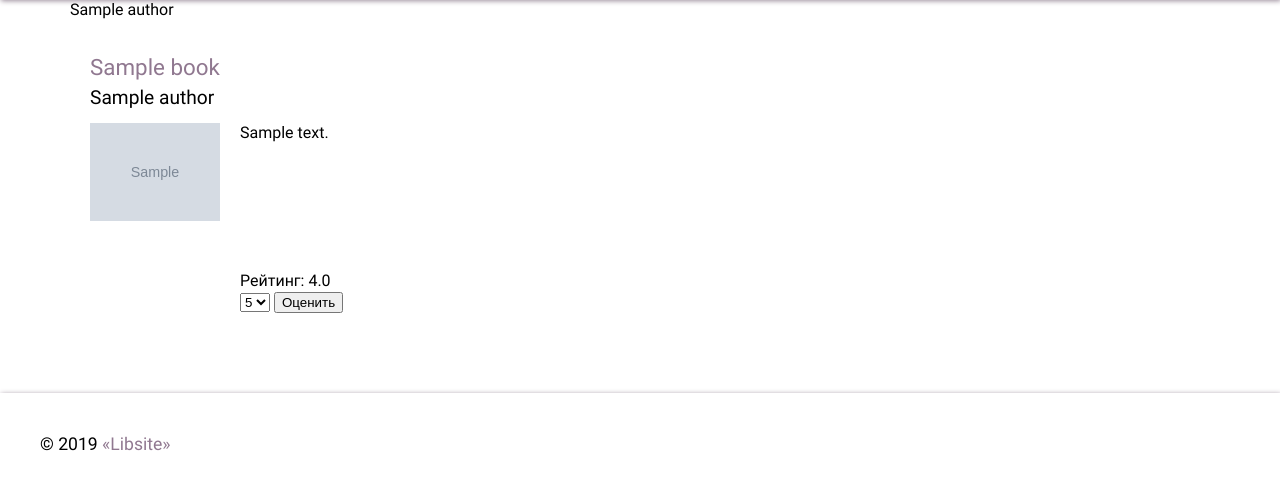
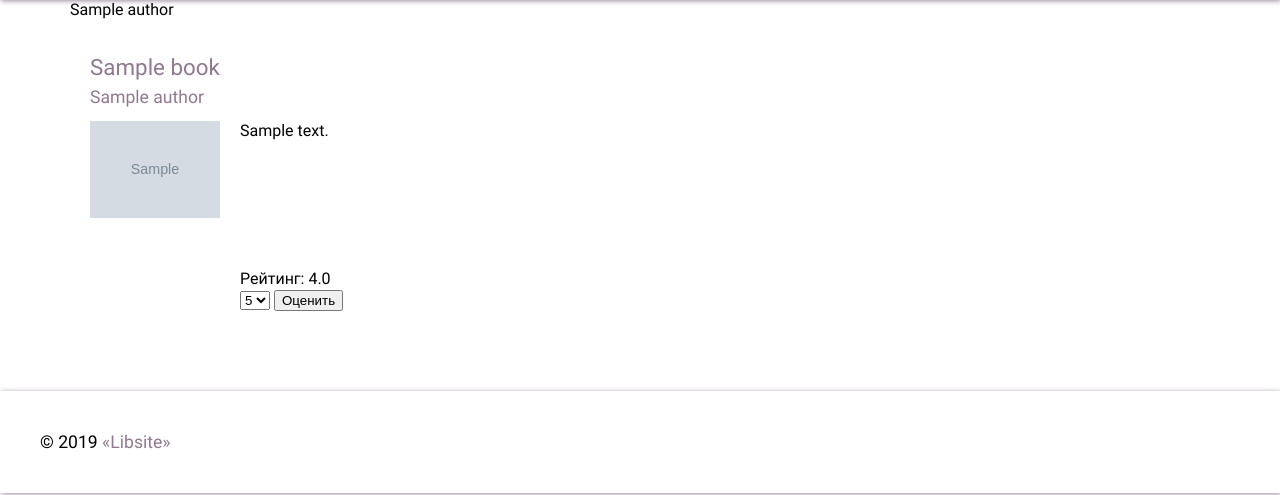
Before and after one commit to dbond762/libsite, a Django app: page /authors/1/ in a window 1280 px wide. Shown: the part 106-601 px from the top of the page. Run offline with Django 3.2, Linux system fonts and the light colour scheme; tables that the repository leaves empty hold one stand-in row (values such as "Sample post"); grey boxes marked "Sample" are stand-in pictures; some libraries are stand-ins or nearby versions.

Commit message:
Add links on authors

```diff
--- a/library/static/library/style.css
+++ b/library/static/library/style.css
@@ -233,7 +233,7 @@ a:hover {
     justify-content: space-between;
 }
 .book__authors {
-    font-size: 1.2rem;
+    font-size: 1.1rem;
 }
 .book__file {
     background: #e0c8e0;
--- a/library/templates/library/list/book.html
+++ b/library/templates/library/list/book.html
@@ -4,7 +4,11 @@
 
 {% block header %}
     <h2 class="book__name"><a href="{% url 'library:book_detail' item.id %}">{{ item.name }}</a></h2>
-    <h3 class="book__authors">{{ item.get_authors }}</h3>
+    <h3 class="book__authors">
+        {% for author in item.authors.all %}
+            <a href="{% url 'library:author_books' author.id %}">{{ author.name }}</a>{% if not forloop.last %}, {% endif %}
+        {% endfor %}
+    </h3>
 {% endblock %}
 
 {% block card_thumbnail %}
```
